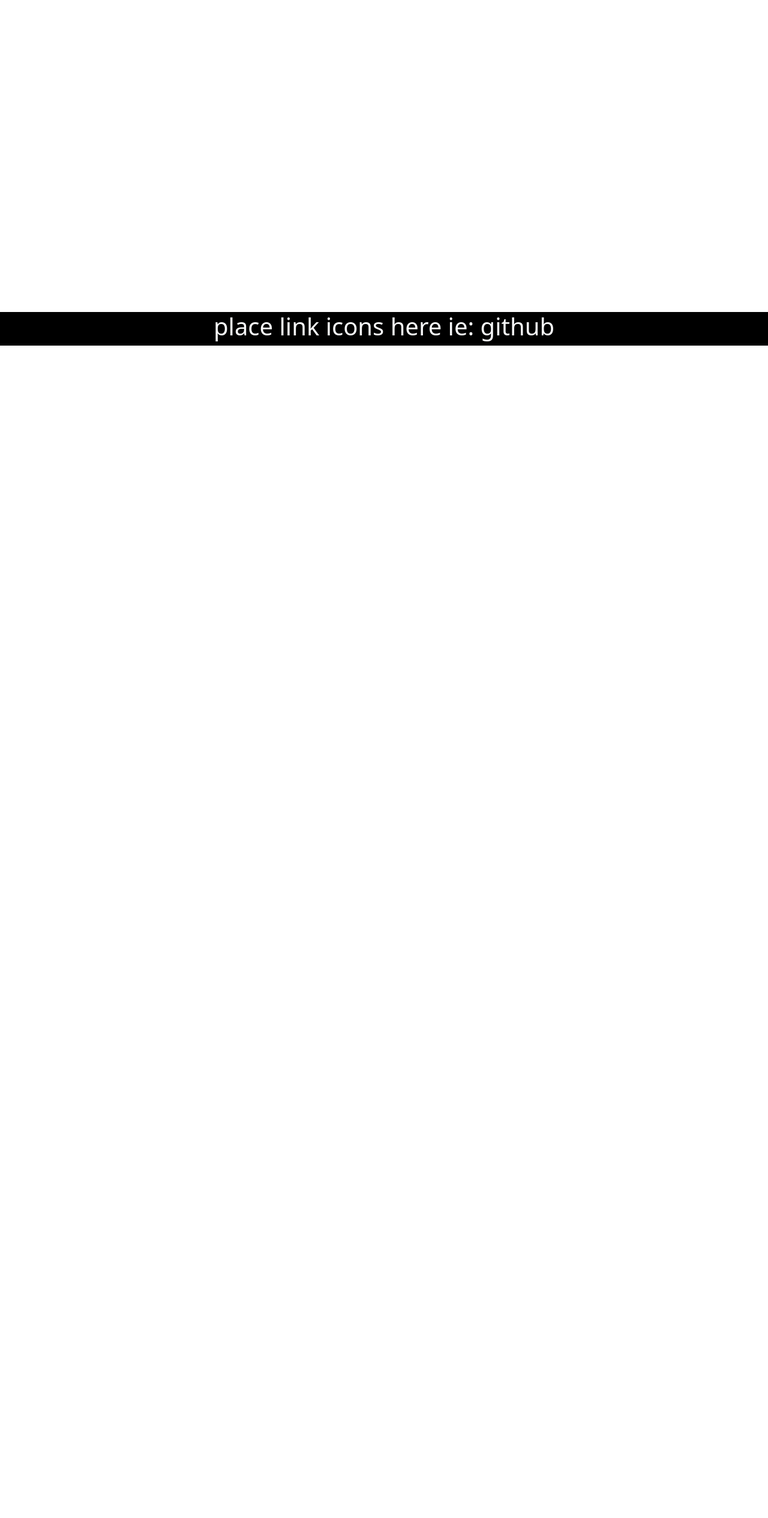
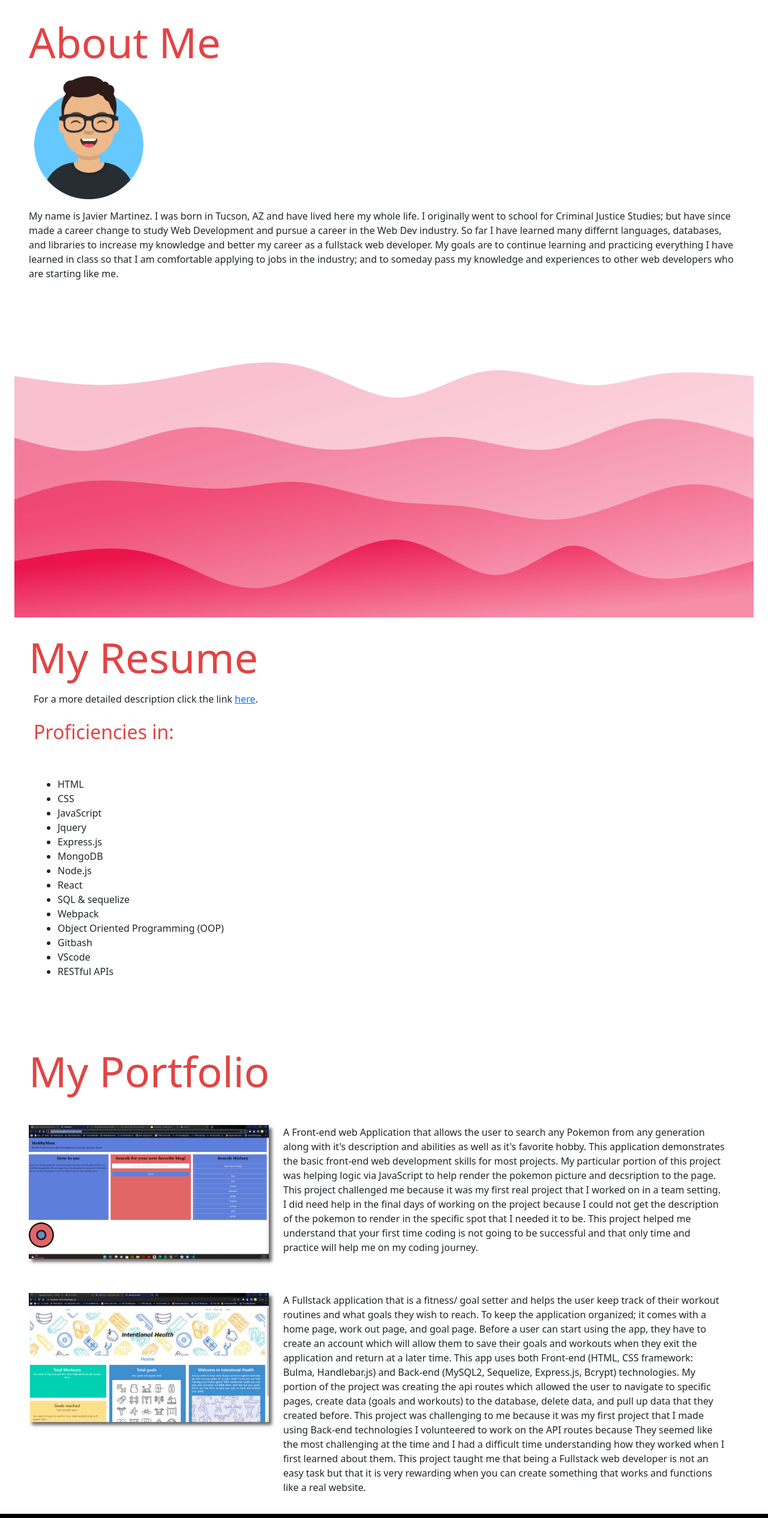
Before and after one commit to Javier2596/React-portfolio, a React (Create React App) app in the folder react-protfolio-app/: page / in a window 1280 px wide. Shown: the part 224-2754 px from the top of the page at 60% size. Before the commit the page ends 800 px from the top, so only its background shows below. Built offline with nearby package versions, Linux system fonts and the light colour scheme.

Commit message:
edited home page to include every page/ added waves for styling(work in progress)

```diff
--- a/react-protfolio-app/src/components/NavTabs.js
+++ b/react-protfolio-app/src/components/NavTabs.js
@@ -5,8 +5,8 @@ import React from 'react';
 function NavTabs({ currentPage, handlePageChange }) {
   return (
 
-    <ul className=" nav container-fluid justify-content-end header">
-      <li className="nav-item">
+    <ul className="nav container-fluid justify-content-end header">
+      <li>
         <a
           href="#home"
           onClick={() => handlePageChange('Home')}
@@ -17,7 +17,7 @@ function NavTabs({ currentPage, handlePageChange }) {
           Home
         </a>
       </li>
-      <li className="nav-item">
+      <li>
         <a
           href="#about"
           onClick={() => handlePageChange('About')}
@@ -27,7 +27,7 @@ function NavTabs({ currentPage, handlePageChange }) {
           About
         </a>
       </li>
-      <li className="nav-item">
+      <li>
         <a
           href="#resume"
           onClick={() => handlePageChange('Resume')}
@@ -37,7 +37,7 @@ function NavTabs({ currentPage, handlePageChange }) {
           Resume
         </a>
       </li>
-      <li className="nav-item">
+      <li>
         <a
           href="#portfolio"
           onClick={() => handlePageChange('Portfolio')}
@@ -47,7 +47,7 @@ function NavTabs({ currentPage, handlePageChange }) {
           Portfolio
         </a>
       </li>
-      <li className='nav-item'>
+      <li>
         <a
           href="#contact"
           onClick={() => handlePageChange('Contact')}
--- a/react-protfolio-app/src/components/pages/Contact.js
+++ b/react-protfolio-app/src/components/pages/Contact.js
@@ -3,7 +3,8 @@ import React from 'react';
 export default function Contact() {
   return (
     <div className="p-4">
-      <h1>Contact</h1>
+      <h1 className="title">Contact</h1>
+      <div className="p-3">
         <h2>Name:</h2>
 
         <input></input>
@@ -18,5 +19,6 @@ export default function Contact() {
 
         <button type='button'>Submit</button>
       </div>
+    </div>
   );
 }
--- a/react-protfolio-app/src/components/pages/Home.js
+++ b/react-protfolio-app/src/components/pages/Home.js
@@ -1,10 +1,73 @@
 import React from 'react';
+import img1 from '../../images/avatar.png';
+import img2 from '../../images/PokeProj.png';
+import img3 from '../../images/IntentionalHealth.png';
+import wave from '../../images/waves.png';
+import '../../styles/index.css';
 
 export default function Home() {
   return (
-    <div className="m-4 ">
-      <h1 className="title">Hello, and welcome to my Portfolio</h1>
+  <div className="m-4 ">
+      <h1 className="title">Hello, and welcome to my Portfolio.</h1>
 
+      <div className="p-4">
+      <h1 className="title">About Me</h1>
+      <img src={img1} alt="placeholder" className="profileimg"></img>
+      <p className="py-3">
+        My name is Javier Martinez. I was born in Tucson, AZ and have lived here my whole life. I originally went to school for Criminal Justice Studies; but have since made a career change to study Web Development and pursue a career in the Web Dev industry. So far I have learned many differnt languages, databases, and libraries to increase my knowledge and better my career as a fullstack web developer. My goals are to continue learning and practicing everything I have learned in class so that I am comfortable applying to jobs in the industry; and to someday pass my knowledge and experiences to other web developers who are starting like me.
+      </p>
     </div>
+
+      <div>
+        <img src={wave} alt="" className="img-fluid "></img>
+      </div>
+
+    <div className="p-4">
+      <h1 className="title">My Resume</h1>
+
+      <p className="p-2">For a more detailed description click the link <a href="https://docs.google.com/document/d/1fhyIqN1h8eqshcZqOZbVRrJ8c52oC8Z5ZHf1n2b6DyQ/edit?usp=sharing"> here</a>.</p>
+      <h2 className="secti px-2">Proficiencies in:</h2>
+      <ul className="p-5">
+        <li>HTML</li>
+        <li>CSS</li>
+        <li>JavaScript</li>
+        <li>Jquery</li>
+        <li>Express.js</li>
+        <li>MongoDB</li>
+        <li>Node.js</li>
+        <li>React</li>
+        <li>SQL & sequelize</li>
+        <li>Webpack</li>
+        <li>Object Oriented Programming (OOP)</li>
+        <li>Gitbash</li>
+        <li>VScode</li>
+        <li>RESTful APIs</li>
+      </ul>
+    </div>
+
+    <div className="p-4">
+       <h1 className="title">My Portfolio</h1>
+      <div>
+        <div className="port my-5">
+          <a href="https://mayamckinney.github.io/tumblr-marvel/">
+            <img src={img2} alt="Pokemon Search" className="images"></img>
+          </a>
+          <div className="mx-4">
+            <p>A Front-end web Application that allows the user to search any Pokemon from any generation along with it's description and abilities as well as it's favorite hobby. This application demonstrates the basic front-end web development skills for most projects. My particular portion of this project was helping logic via JavaScript to help render the pokemon picture and decsription to the page. This project challenged me because it was my first real project that I worked on in a team setting. I did need help in the final days of working on the project because I could not get the description of the pokemon to render in the specific spot that I needed it to be. This project helped me understand that your first time coding is not going to be successful and that only time and practice will help me on my coding journey.</p>
+          </div>
+      </div>
+
+        <div className="port my-5">
+          <a href="https://intentional-health.herokuapp.com/">
+            <img src={img3} alt="Intentional Health" className="images"></img>
+          </a>
+          <div className="mx-4">
+            <p>A Fullstack application that is a fitness/ goal setter and helps the user keep track of their workout routines and what goals they wish to reach. To keep the application organized; it comes with a home page, work out page, and goal page. Before a user can start using the app, they have to create an account which will allow them to save their goals and workouts when they exit the application and return at a later time. This app uses both Front-end (HTML, CSS framework: Bulma, Handlebar.js) and Back-end (MySQL2, Sequelize, Express.js, Bcrypt) technologies. My portion of the project was creating the api routes which allowed the user to navigate to specific pages, create data (goals and workouts) to the database, delete data, and pull up data that they created before. This project was challenging to me because it was my first project that I made using Back-end technologies I volunteered to work on the API routes because They seemed like the most challenging at the time and I had a difficult time understanding how they worked when I first learned about them. This project taught me that being a Fullstack web developer is not an easy task but that it is very rewarding when you can create something that works and functions like a real website.</p>
+          </div>
+
+        </div>
+      </div>
+    </div>
+  </div>
   );
 }
--- a/react-protfolio-app/src/styles/index.css
+++ b/react-protfolio-app/src/styles/index.css
@@ -6,9 +6,19 @@ body {
   margin:0;
   min-height:100%;
 }
+
+section {
+ position: relative;
+ display: flex;
+ flex-direction: column;
+ align-items: center;
+}
 .header {
   background: black;
   color: white;
+}
+.navi {
+  color:rgb(226, 68, 68);
 }
 .foot {
   background: black;
```
Also changed, not shown: react-protfolio-app/src/images/waves.png (added). Lines whose indentation alone changed are shown as unchanged.
